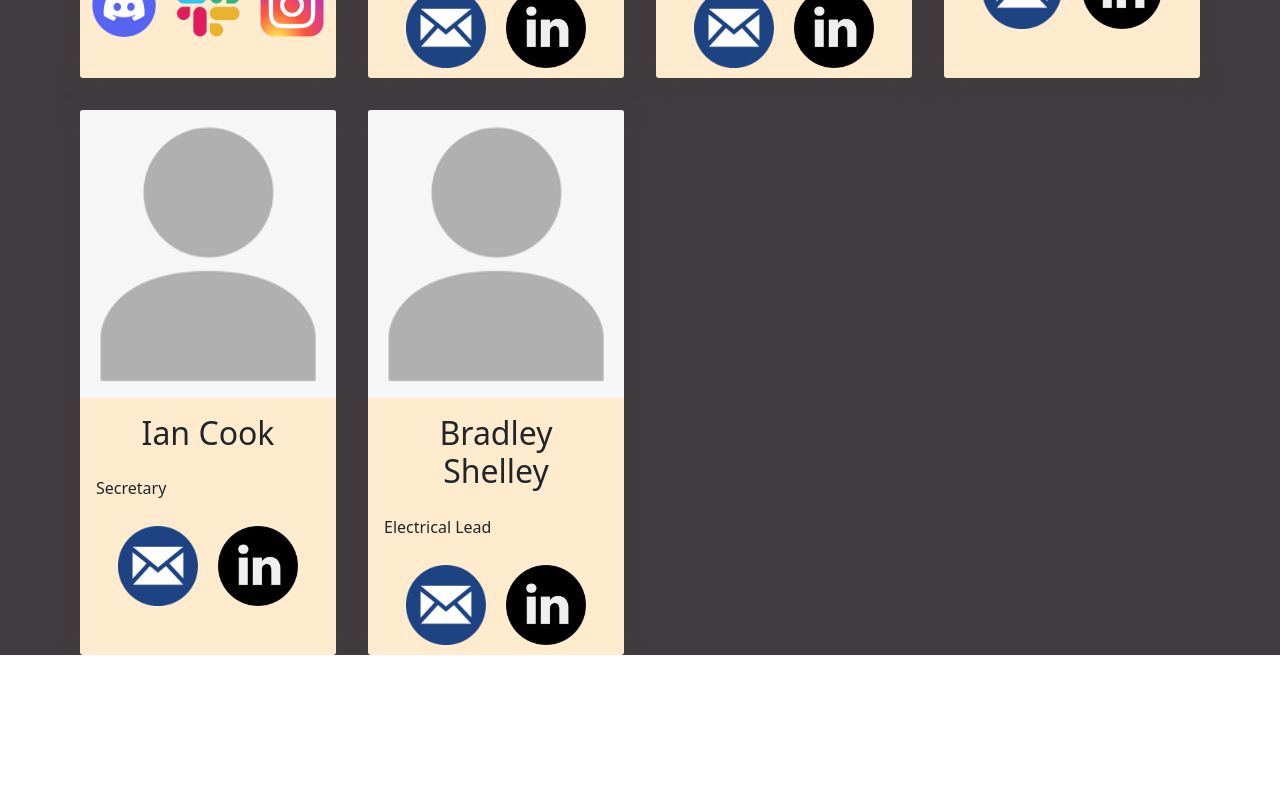
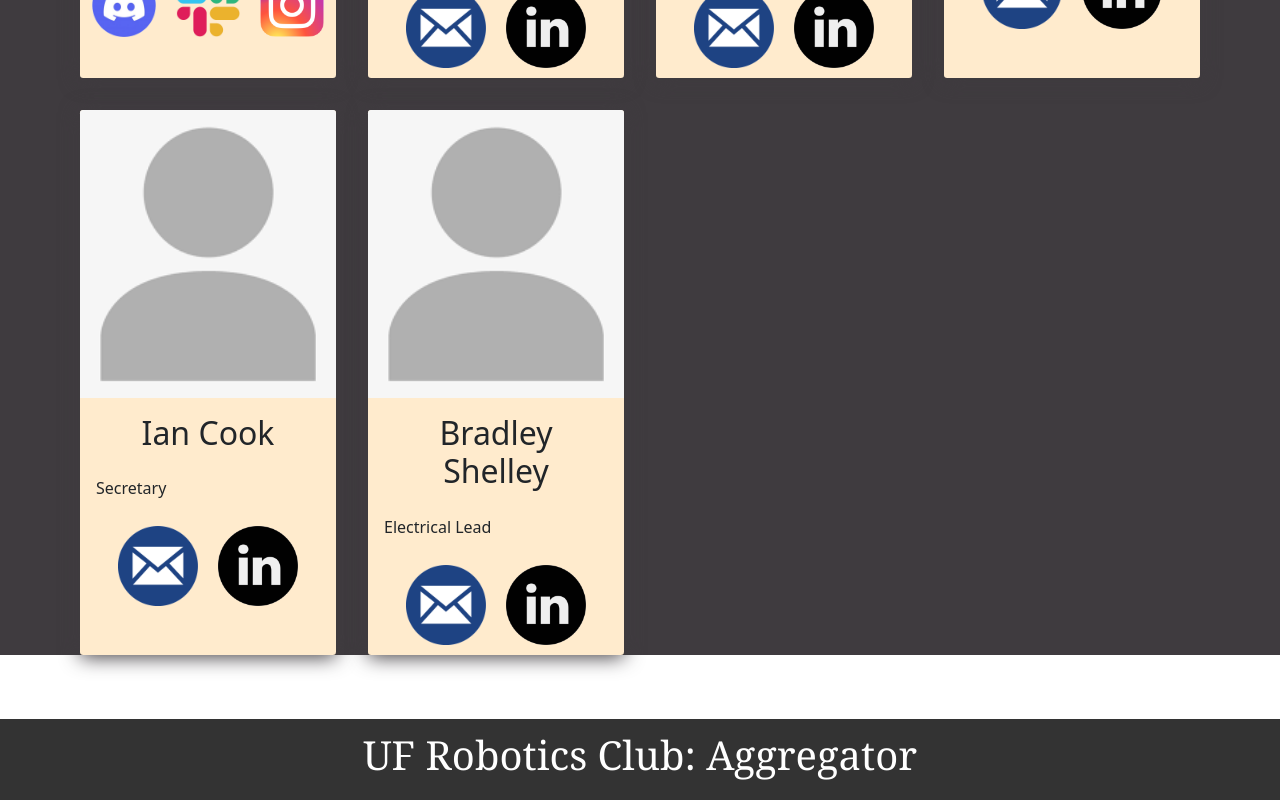
Before and after one commit to vicentecortes23/SWE_Project1, a React (Create React App) app in the folder NewApp/testapp1/: page /Contact in a window 1280 px wide. Shown: the part 547-1347 px from the top of the page. Before the commit the page ends 1202 px from the top, so only its background shows below. Built offline with nearby package versions, Linux system fonts and the light colour scheme.

Commit message:
Footer stuff

```diff
--- a/NewApp/testapp1/package.json
+++ b/NewApp/testapp1/package.json
@@ -13,6 +13,7 @@
     "react-dom": "^17.0.2",
     "react-router-dom": "^6.2.2",
     "react-scripts": "^5.0.1",
+    "styled-components": "^5.3.5",
     "web-vitals": "^2.1.4"
   },
   "env": {
--- a/NewApp/testapp1/src/App.js
+++ b/NewApp/testapp1/src/App.js
@@ -12,6 +12,9 @@ import { auth, provider } from "./firebase-config";
 import { signInWithPopup } from "firebase/auth";
 import React  from 'react';
 import 'bootstrap/dist/css/bootstrap.min.css';
+import Footer from './pages/Footer';
+import "./pages/Footer.css";
+
 
 
 
@@ -33,6 +36,7 @@ function App() {
   };
 
   return (
+    <div>
     <Router>
       <nav>
         <Link to="/"> Home </Link>
@@ -53,7 +57,12 @@ function App() {
         <Route path="/login" element ={<Login setIsAuth={setIsAuth} />} />
         <Route path="/About" element ={<About/>} />
         <Route path="/Contact" element = {<Contact/>} />
-      </Routes></Router>
+      </Routes>
+    </Router>
+    <div>
+        <Footer/>
+    </div>
+  </div>
   );
 }
 
--- /dev/null
+++ b/NewApp/testapp1/src/pages/Footer.css
@@ -0,0 +1,19 @@
+
+body {
+    margin: 0;
+    padding: 20;
+   }
+   .App{
+    color: black;
+    text-align: center;
+   }
+   .footer {
+    position: bottom;
+    background-color: #333333;
+    width: 100%;
+    bottom: 0;
+    color: #333333;
+    font-size: 25px;
+    margin-top: 5%;
+    padding: 1%;
+   }
--- /dev/null
+++ b/NewApp/testapp1/src/pages/Footer.js
@@ -0,0 +1,13 @@
+import React from 'react';
+import "./Footer.css";
+const Footer = () => (
+<footer className="footer">
+    <h1 style={{ color: "white",
+                   textAlign: "center" }}>
+    UF Robotics Club: Aggregator
+    </h1>
+
+</footer>
+);
+
+export default Footer;
```
Also changed, not shown: 1 other file (tests, documents, lock files or other folders).
